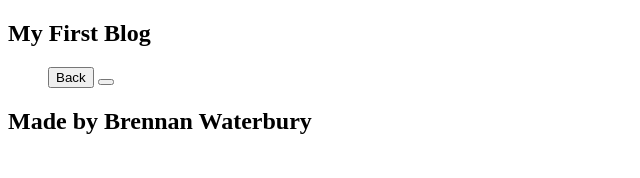
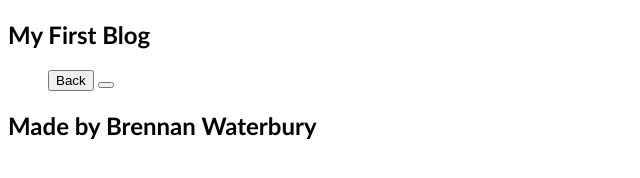
Before and after one commit to bwater47/Personal-Blog, a plain HTML site: page blog.html in a window 1280 px wide. Shown: the whole page, without its empty margins (0-640 px from the left). Drawn offline with Linux system fonts and the light colour scheme.

Commit message:
Updated the .html files
Updated the .html files so that the relation is the stylesheet to see if that fixes the css not rendering.

```diff
--- a/blog.html
+++ b/blog.html
@@ -4,8 +4,8 @@
 <head>
     <meta charset="UTF-8">
     <meta name="viewport" content="width=device-width, initial-scale=1.0">
-    <link rel="blogsheet" href="./assets/css/blog.css" />
-    <link rel="stylessheet" href="./assets/css/styles.css" />
+    <link rel="stylesheet" href="./assets/css/blog.css" />
+    <link rel="stylesheet" href="./assets/css/styles.css" />
     <title>Blog Posts</title>
 </head>
 
```
Also changed, not shown: index.html (+2 -2 lines).
